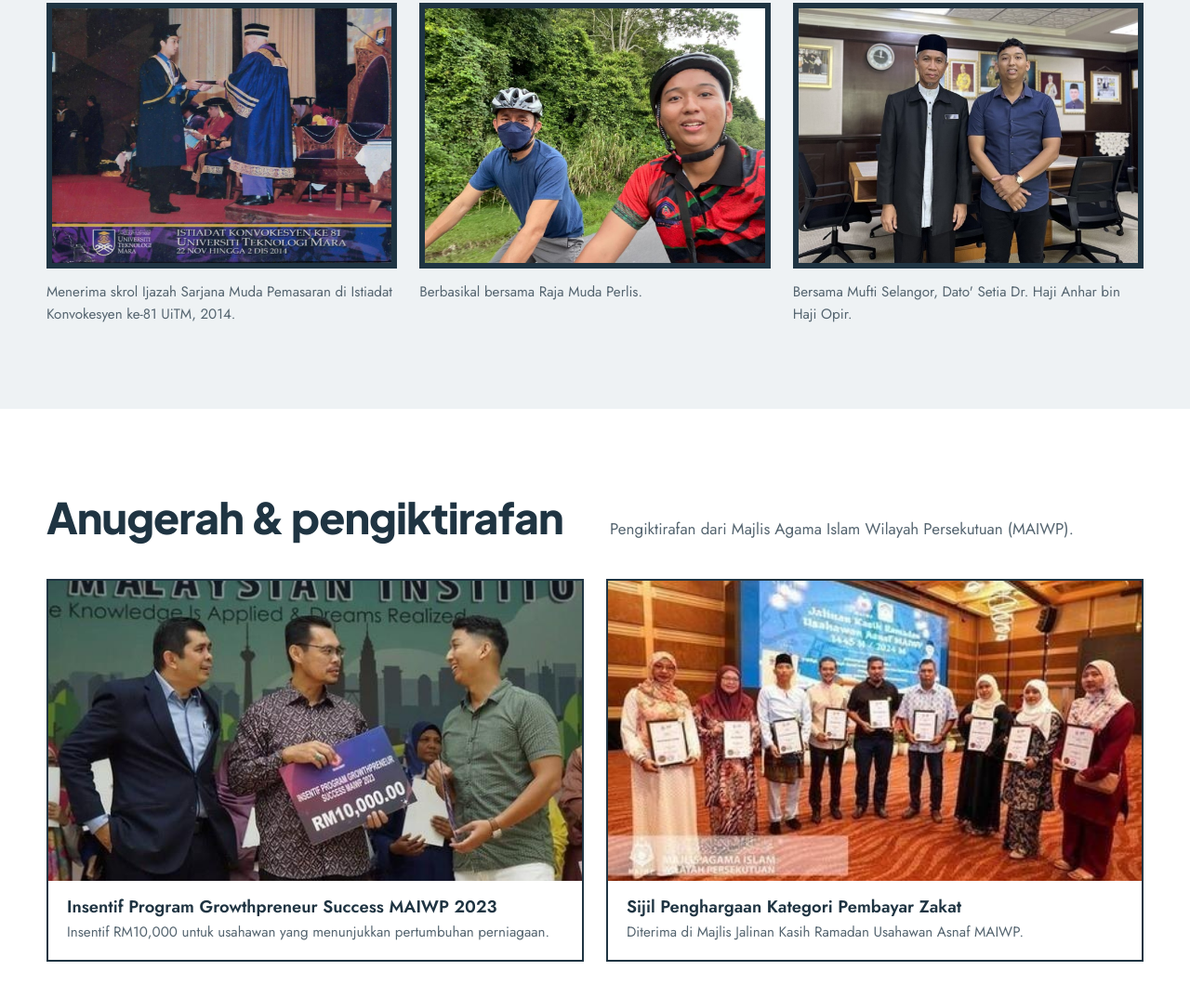
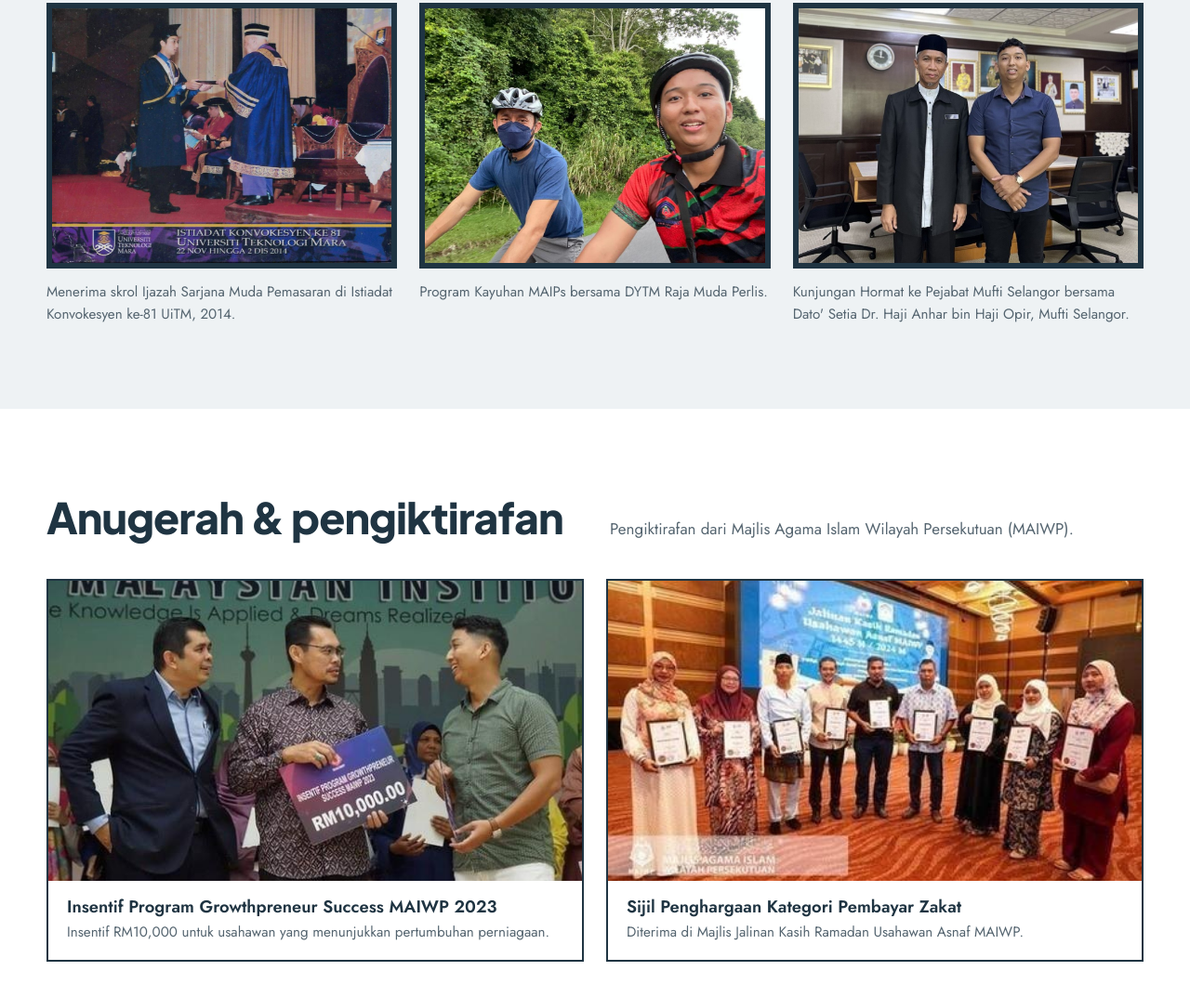
Before and after one commit to srewebsite6-droid/sre.website, a plain HTML site: page profil-syarikat.html in a window 1280 px wide. Shown: the part 1713-2786 px from the top of the page at 93% size. Drawn offline with Linux system fonts and the light colour scheme.

Commit message:
Add files via upload

```diff
--- a/profil-syarikat.html
+++ b/profil-syarikat.html
@@ -77,8 +77,8 @@
   </div>
   <div class="director-gallery">
     <figure><div class="ph framed"><img src="assets/img/team/pengarah-konvokesyen.jpg" alt="Muhammad Safuan Rahim menerima skrol ijazah di Istiadat Konvokesyen ke-81 UiTM" loading="lazy"></div><figcaption>Menerima skrol Ijazah Sarjana Muda Pemasaran di Istiadat Konvokesyen ke-81 UiTM, 2014.</figcaption></figure>
-    <figure><div class="ph framed"><img src="assets/img/team/pengarah-berbasikal.jpg" alt="Muhammad Safuan Rahim berbasikal bersama Raja Muda Perlis" loading="lazy"></div><figcaption>Berbasikal bersama Raja Muda Perlis.</figcaption></figure>
-    <figure><div class="ph framed"><img src="assets/img/team/pengarah-kunjungan.jpg" alt="Muhammad Safuan Rahim bersama Mufti Selangor, Dato' Setia Dr. Haji Anhar bin Haji Opir" loading="lazy"></div><figcaption>Bersama Mufti Selangor, Dato' Setia Dr. Haji Anhar bin Haji Opir.</figcaption></figure>
+    <figure><div class="ph framed"><img src="assets/img/team/pengarah-berbasikal.jpg" alt="Muhammad Safuan Rahim di Program Kayuhan MAIPs bersama DYTM Raja Muda Perlis" loading="lazy"></div><figcaption>Program Kayuhan MAIPs bersama DYTM Raja Muda Perlis.</figcaption></figure>
+    <figure><div class="ph framed"><img src="assets/img/team/pengarah-kunjungan.jpg" alt="Muhammad Safuan Rahim bersama Mufti Selangor, Dato' Setia Dr. Haji Anhar bin Haji Opir" loading="lazy"></div><figcaption>Kunjungan Hormat ke Pejabat Mufti Selangor bersama Dato' Setia Dr. Haji Anhar bin Haji Opir, Mufti Selangor.</figcaption></figure>
   </div>
 </div></section>
 
```
